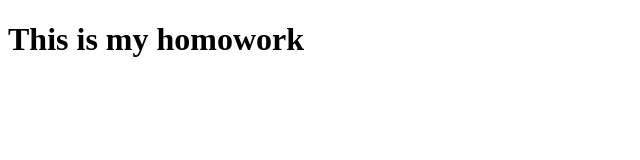
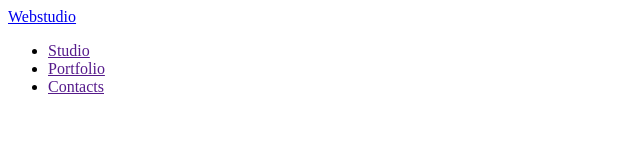
Before and after one commit to Sofiia-Khomyk/goit-markup-hw-01, a plain HTML site: page index.html in a window 1280 px wide. Shown: the whole page, without its empty margins (0-640 px from the left). Drawn offline with Linux system fonts and the light colour scheme.

Commit message:
add index file

```diff
--- a/index.html
+++ b/index.html
@@ -6,6 +6,24 @@
     <title>Document</title>
 </head>
 <body>
-    <h1>This is my homowork</h1>
+    <header>
+        <a href="./index.html">Webstudio</a>
+        <nav>
+            <ul>
+                <li><a href="">Studio</a></li>
+                <li><a href="">Portfolio</a></li>
+                <li><a href="">Contacts</a></li>
+            </ul>
+        </nav>
+
+    </header>
+
+    <main>
+
+    </main>
+
+    <footer>
+
+    </footer>
 </body>
 </html>
```
